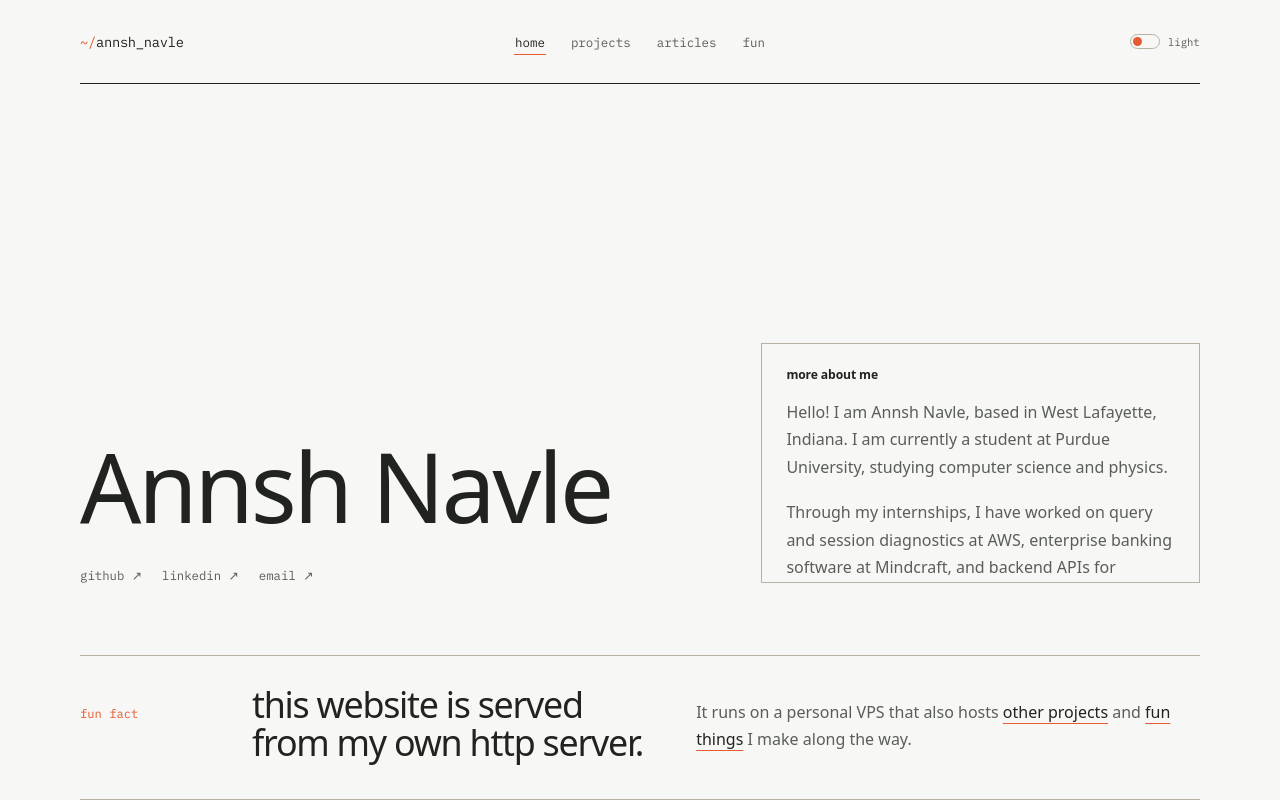
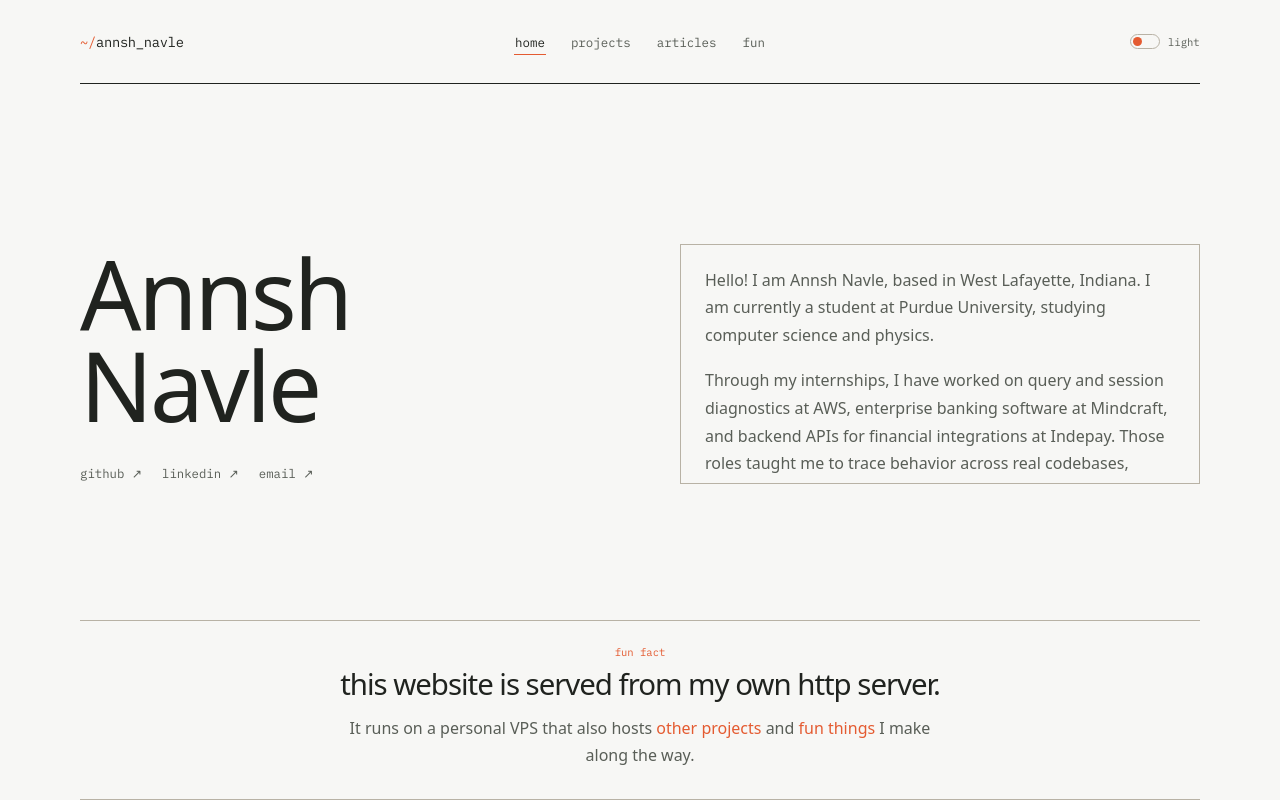
Before and after one commit to Annsh-N/portfolio-web, a React (Vite) app in the folder client/: page / in a window 1280 px wide. Shown: the top 800 px of the page. Built offline with nearby package versions, Linux system fonts and the light colour scheme.

Commit message:
rebalance homepage hero

```diff
--- a/client/src/index.css
+++ b/client/src/index.css
@@ -267,9 +267,9 @@ a {
 .home-hero {
   flex: 1;
   display: grid;
-  grid-template-columns: minmax(0, 1.15fr) minmax(280px, 0.85fr);
-  align-items: end;
-  gap: clamp(40px, 7vw, 88px);
+  grid-template-columns: repeat(2, minmax(0, 1fr));
+  align-items: center;
+  gap: clamp(48px, 7vw, 80px);
   padding-bottom: clamp(48px, 7vw, 72px);
 }
 
@@ -284,6 +284,10 @@ a {
 
 .home-intro {
   max-width: 910px;
+  min-height: 15rem;
+  display: flex;
+  flex-direction: column;
+  justify-content: center;
 }
 
 .about-scroll {
@@ -294,14 +298,6 @@ a {
   scrollbar-color: var(--rule) transparent;
 }
 
-.about-scroll h2 {
-  margin: 0 0 16px;
-  font-size: 0.76rem;
-  font-weight: 600;
-  letter-spacing: -0.01em;
-  text-transform: lowercase;
-}
-
 .about-scroll p {
   margin: 0;
   color: var(--ink-soft);
@@ -320,28 +316,28 @@ a {
 }
 
 .hosting-section {
-  padding: 30px 0 36px;
+  padding: 24px 0 30px;
   border-top: 1px solid var(--rule);
   border-bottom: 1px solid var(--rule);
+  text-align: center;
 }
 
 .hosting-section > div {
-  display: grid;
-  grid-template-columns: 140px minmax(280px, 0.9fr) minmax(300px, 1.1fr);
-  align-items: baseline;
-  gap: 32px;
+  max-width: 760px;
+  margin: 0 auto;
 }
 
 .hosting-label {
-  margin: 0;
+  margin: 0 0 10px;
   color: var(--accent);
   font-family: "IBM Plex Mono", monospace;
-  font-size: 0.76rem;
+  font-size: 0.66rem;
 }
 
 .hosting-section h2 {
-  margin: 0;
-  font-size: clamp(1.45rem, 2.8vw, 2.25rem);
+  max-width: 680px;
+  margin: 0 auto;
+  font-size: clamp(1.35rem, 2.3vw, 1.9rem);
   font-weight: 520;
   line-height: 1.08;
   letter-spacing: -0.035em;
@@ -349,18 +345,16 @@ a {
 }
 
 .hosting-section > div > p:last-child {
-  margin: 0;
+  max-width: 620px;
+  margin: 14px auto 0;
   color: var(--ink-soft);
   font-size: 1rem;
   line-height: 1.7;
 }
 
 .hosting-section a {
-  color: var(--ink);
-  text-decoration: underline;
-  text-decoration-color: var(--accent);
-  text-decoration-thickness: 1px;
-  text-underline-offset: 5px;
+  color: var(--accent);
+  text-decoration: none;
 }
 
 .hosting-section a:hover {
@@ -1722,17 +1716,16 @@ a {
     padding-bottom: 48px;
   }
 
+  .home-intro {
+    min-height: auto;
+  }
+
   .home-opening {
     min-height: calc(100svh - 128px);
   }
 
-  .hosting-section > div {
-    grid-template-columns: 1fr;
-    gap: 12px;
-  }
-
   .hosting-section > div > p:last-child {
-    margin-top: 4px;
+    margin-top: 12px;
   }
 
   .about-scroll {
--- a/client/src/pages/HomePage.tsx
+++ b/client/src/pages/HomePage.tsx
@@ -19,8 +19,7 @@ export function HomePage() {
             </div>
           </section>
 
-          <aside className="about-scroll" aria-labelledby="about-heading">
-            <h2 id="about-heading">more about me</h2>
+          <aside className="about-scroll" aria-label="About Annsh">
             {profile.about.map((paragraph) => (
               <p key={paragraph}>{paragraph}</p>
             ))}
```
